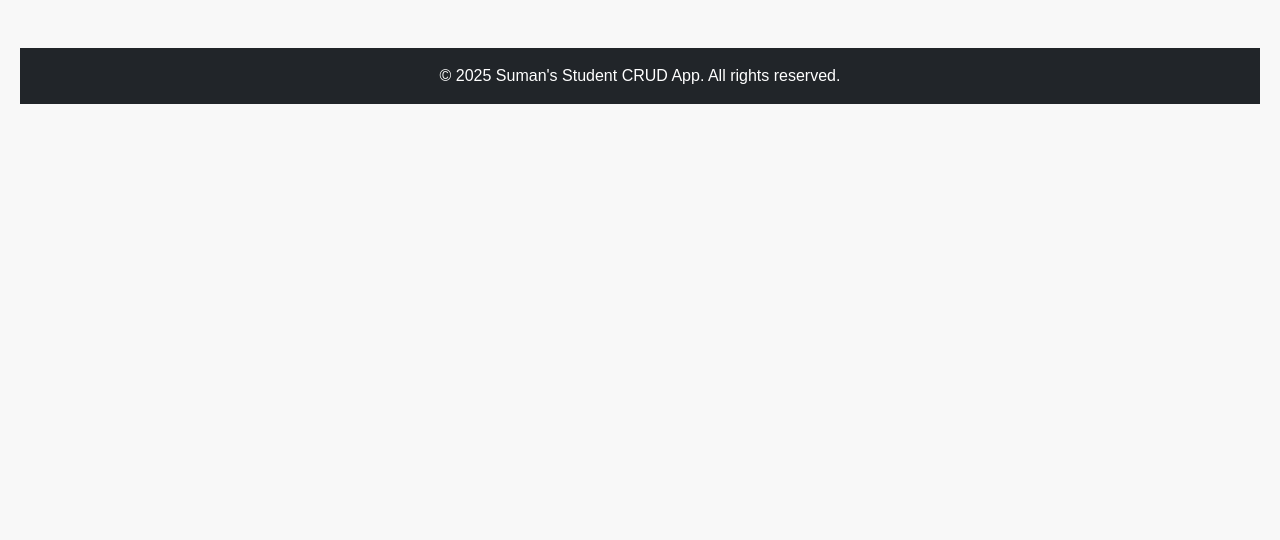
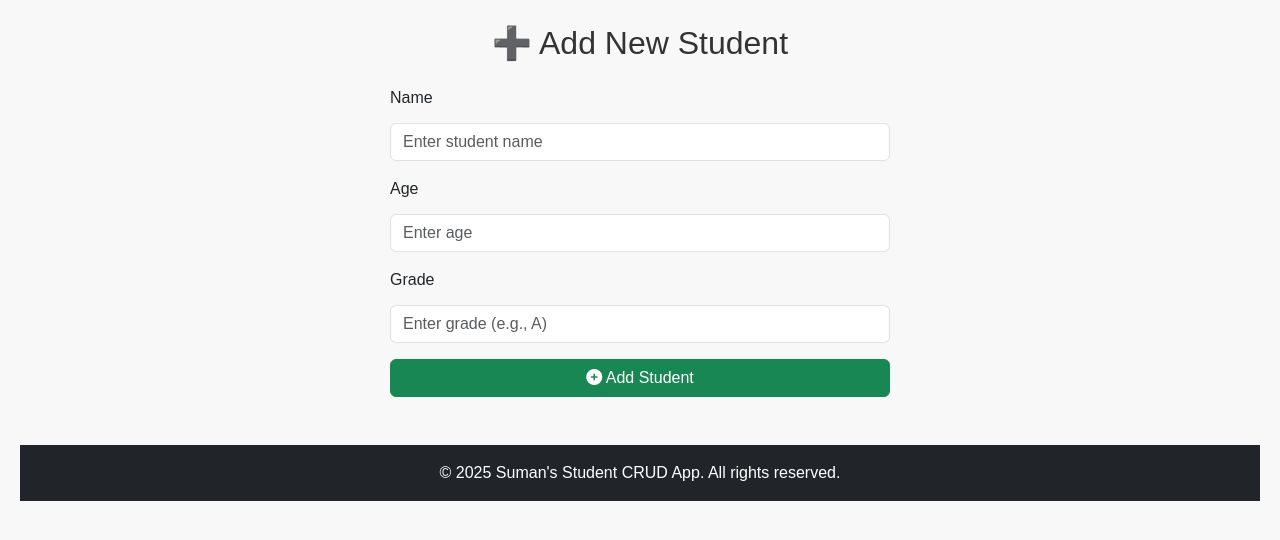
Before and after one commit to SumanKumar18/Student-crud-flask, a Flask app: page /add in a window 1280 px wide. Shown: the part 96-636 px from the top of the page. Run offline with Flask 3, Linux system fonts and the light colour scheme.

Commit message:
🐛 Fix: missing form block in add.html

```diff
--- a/templates/add.html
+++ b/templates/add.html
@@ -1,4 +1,22 @@
 {% extends "base.html" %}
 {% block content %}
-<!-- Your page-specific HTML goes here -->
+  <h2 class="text-center mb-4">➕ Add New Student</h2>
+
+  <form method="POST" class="mx-auto" style="max-width: 500px;">
+    <div class="mb-3">
+      <label for="name" class="form-label">Name</label>
+      <input type="text" class="form-control" id="name" name="name" placeholder="Enter student name" required>
+    </div>
+    <div class="mb-3">
+      <label for="age" class="form-label">Age</label>
+      <input type="number" class="form-control" id="age" name="age" placeholder="Enter age" required>
+    </div>
+    <div class="mb-3">
+      <label for="grade" class="form-label">Grade</label>
+      <input type="text" class="form-control" id="grade" name="grade" placeholder="Enter grade (e.g., A)" required>
+    </div>
+    <button type="submit" class="btn btn-success w-100">
+      <i class="fas fa-plus-circle"></i> Add Student
+    </button>
+  </form>
 {% endblock %}
```
